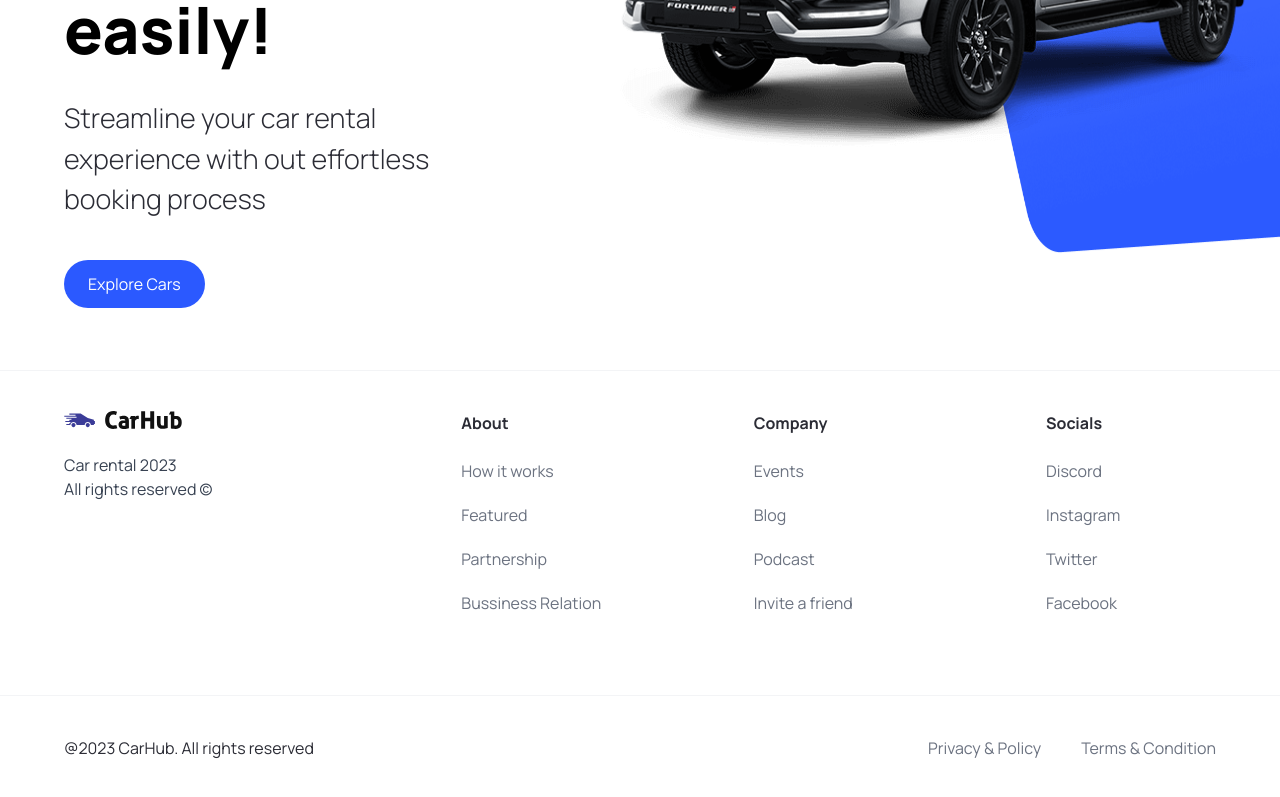
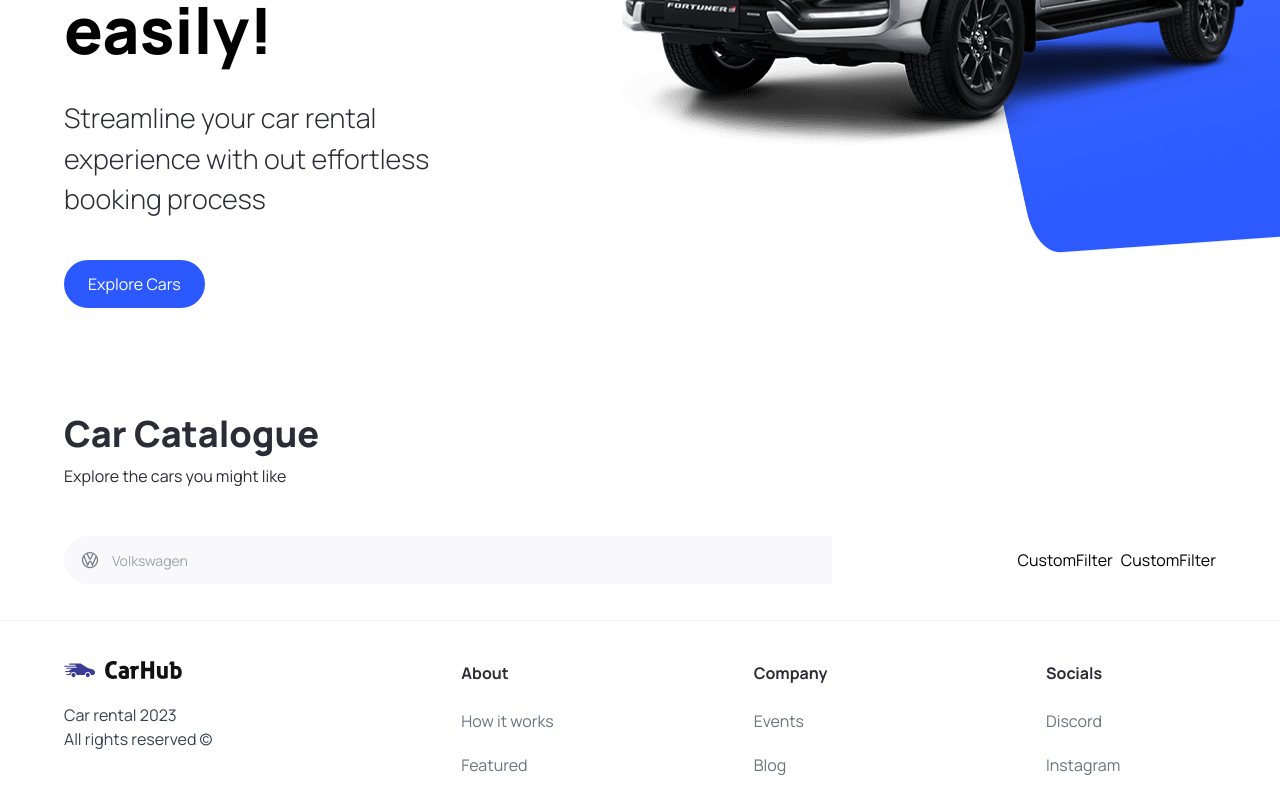
Before and after one commit to andyvo190998/car-rental, a Next.js app: page / in a window 1280 px wide. Shown: the part 450-1247 px from the top of the page. Built offline with nearby package versions, Linux system fonts and the light colour scheme.

Commit message:
filter list of brand

```diff
--- a/app/page.tsx
+++ b/app/page.tsx
@@ -1,10 +1,23 @@
 import Image from 'next/image';
-import { Hero } from '@/components';
+import { CustomFilter, Hero, SearchBar } from '@/components';
 
 export default function Home() {
   return (
     <main className="overflow-hidden">
       <Hero />
+      <div className="mt-12 padding-x padding-y max-width" id="discover">
+        <div className="home__text-container">
+          <h1 className="text-4xl font-extrabold">Car Catalogue</h1>
+          <p>Explore the cars you might like</p>
+        </div>
+        <div className="home__filters">
+          <SearchBar />
+          <div className="home__filter-container">
+            <CustomFilter title="fuel" />
+            <CustomFilter title="year" />
+          </div>
+        </div>
+      </div>
     </main>
   );
 }
--- /dev/null
+++ b/components/CustomFilter.tsx
@@ -0,0 +1,8 @@
+import { CustomButtonProps } from '@/types';
+import React from 'react';
+
+const CustomFilter = ({ title }: CustomButtonProps) => {
+  return <div>CustomFilter</div>;
+};
+
+export default CustomFilter;
--- /dev/null
+++ b/components/SearchBar.tsx
@@ -0,0 +1,21 @@
+'use client';
+import React, { use, useState } from 'react';
+import { SearchManufacturer } from '.';
+
+const SearchBar = () => {
+  const [manufacturer, setManufacturer] = useState('');
+  const handleSearch = () => {};
+  console.log(manufacturer);
+  return (
+    <form className="searchbar" onSubmit={handleSearch}>
+      <div className="searchbar__item">
+        <SearchManufacturer
+          manufacturer={manufacturer}
+          setManufacturer={setManufacturer}
+        />
+      </div>
+    </form>
+  );
+};
+
+export default SearchBar;
--- /dev/null
+++ b/components/SearchManufacturer.tsx
@@ -0,0 +1,90 @@
+'use client';
+import { SearchManufacturerProps } from '@/types';
+import React, { Fragment, useState } from 'react';
+import { Combobox, Transition } from '@headlessui/react';
+import Image from 'next/image';
+import { manufacturers } from '@/constants';
+
+const SearchManufacturer = ({
+  manufacturer,
+  setManufacturer,
+}: SearchManufacturerProps) => {
+  const [query, setQuery] = useState('');
+  const filteredManufacturer =
+    query === ''
+      ? manufacturers
+      : manufacturers.filter((item) =>
+          item
+            .toLowerCase()
+            .replace(/\s+/g, '')
+            .includes(query.toLowerCase().replace(/\s+/g, ''))
+        );
+  return (
+    <div className="search-manufacturer">
+      <Combobox value={manufacturer} onChange={setManufacturer}>
+        <div className="relative w-full">
+          <Combobox.Button className="absolute top-[14px]">
+            <Image
+              src="/car-logo.svg"
+              width={20}
+              height={20}
+              className="ml-4"
+              alt="Logo"
+            />
+          </Combobox.Button>
+          <Combobox.Input
+            className="search-manufacturer__input"
+            placeholder="Volkswagen"
+            displayValue={(manufacturer: string) => manufacturer}
+            onChange={(e) => setQuery(e.target.value)}
+          />
+
+          <Transition
+            as={Fragment}
+            leave="transition ease-in duration-100"
+            leaveFrom="opacity-100"
+            leaveTo="opacity-0"
+            afterLeave={() => setQuery('')}
+          >
+            <Combobox.Options>
+              {filteredManufacturer.map((item) => (
+                <Combobox.Option
+                  key={item}
+                  className={({ active }) =>
+                    `relative search-manufacturer__option ${
+                      active ? 'bg-primary-blue text-white' : 'text-gray-900'
+                    } `
+                  }
+                  value={item}
+                >
+                  {(selected, active) => {
+                    return (
+                      <>
+                        <span
+                          className={`block truncate ${
+                            selected ? 'font-medium' : 'font-normal'
+                          }`}
+                        >
+                          {item}
+                        </span>
+                        {selected ? (
+                          <span
+                            className={`absolute inset-y-0 left-0 flex items-center pl-3 ${
+                              active ? 'text-white' : 'text-teal-600'
+                            }`}
+                          ></span>
+                        ) : null}
+                      </>
+                    );
+                  }}
+                </Combobox.Option>
+              ))}
+            </Combobox.Options>
+          </Transition>
+        </div>
+      </Combobox>
+    </div>
+  );
+};
+
+export default SearchManufacturer;
--- a/components/index.ts
+++ b/components/index.ts
@@ -2,5 +2,16 @@
 import CustomButton from './CustomButton';
 import Navbar from './Navbar';
 import Footer from './Footer';
+import CustomFilter from './CustomFilter';
+import SearchBar from './SearchBar';
+import SearchManufacturer from './SearchManufacturer';
 
-export { Hero, CustomButton, Navbar, Footer };
+export {
+  Hero,
+  CustomButton,
+  Navbar,
+  Footer,
+  CustomFilter,
+  SearchBar,
+  SearchManufacturer,
+};
```
Also changed, not shown: package.json (+5 -4 lines), types/index.ts (+9 -0 lines), 1 other file (tests, documents, lock files or other folders).
